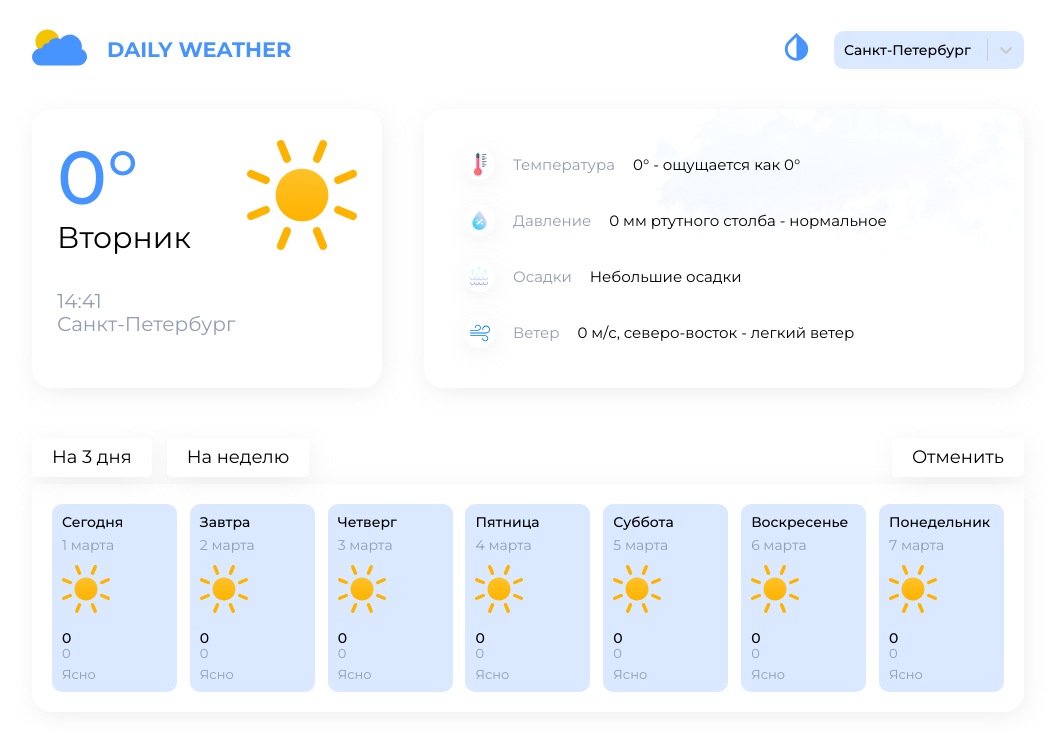
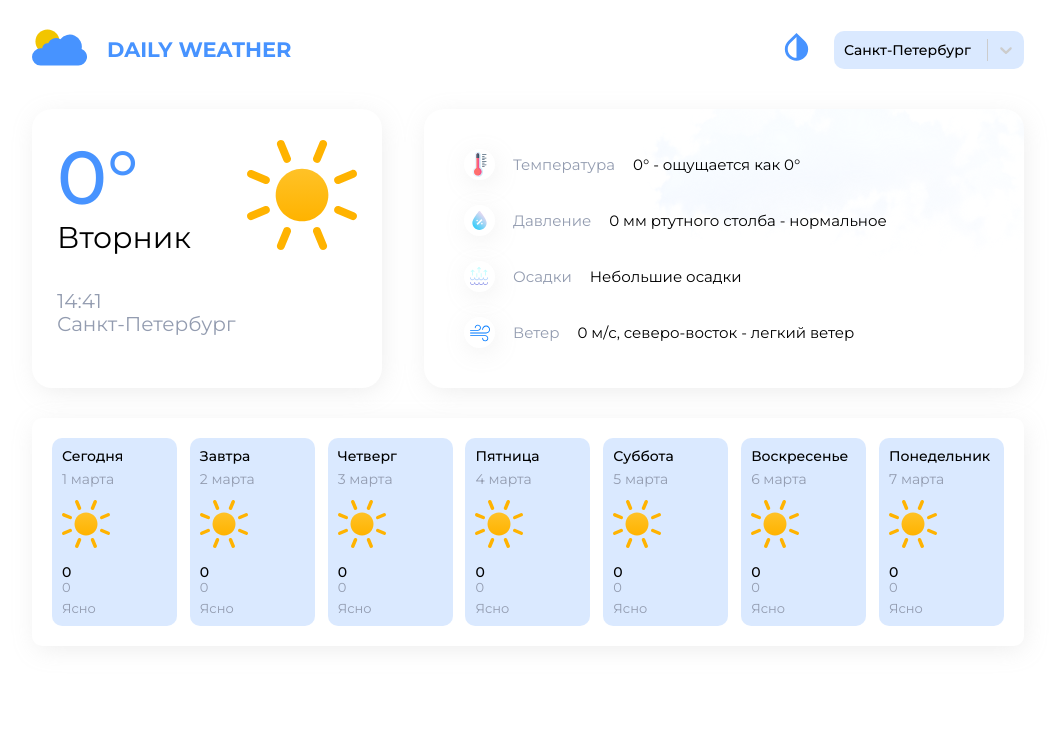
Before and after one commit to shumilina-polina/React-Weather, a React (Create React App) app: page / in a window 1280 px wide. Shown: the top 730 px of the page, without its empty margins (112-1167 px from the left). Built offline with nearby package versions, Linux system fonts and the light colour scheme; no server answers.

Commit message:
fix: delete tabs

```diff
--- a/src/pages/Home/Home.module.scss
+++ b/src/pages/Home/Home.module.scss
@@ -1,5 +1,5 @@
 .wrapper {
   display: flex;
   justify-content: space-between;
-  margin-bottom: 50px;
+  margin-bottom: 30px;
 }
--- a/src/pages/Home/components/Days/Days.module.scss
+++ b/src/pages/Home/components/Days/Days.module.scss
@@ -8,7 +8,7 @@
   width: 100%;
   background: var(#{--components-background-default});
   box-shadow: $box-shadow;
-  border-radius: 0 0 $border-radius $border-radius;
+  border-radius: 10px;
 }
 
 .card {
@@ -60,39 +60,3 @@
     box-shadow: var(#{--card-shadow-default});
   }
 }
-
-.tabs {
-  display: flex;
-  justify-content: space-between;
-  margin-bottom: 7px;
-}
-
-.cancel,
-.tab {
-  display: flex;
-  align-items: center;
-  justify-content: center;
-  box-shadow: 2px 5px 25px -3px rgba(180, 180, 180, 0.25);
-  border-radius: 5px;
-  padding: 9px 20px;
-  background-color: var(#{--components-background-default});
-  margin-right: 15px;
-  color: var(#{--text-color-default});
-  font-size: 18px;
-  cursor: pointer;
-}
-
-.cancel {
-  margin-right: 0;
-}
-
-.tabs__wrapper {
-  display: flex;
-}
-
-.tab {
-  &:active {
-    background: $primary-color;
-    color: #fff;
-  }
-}
--- a/src/pages/Home/components/Days/Days.tsx
+++ b/src/pages/Home/components/Days/Days.tsx
@@ -2,7 +2,6 @@ import React from "react";
 import { Weather } from "../../../../store/slices/currentWeatherSlice";
 import { Card } from "./Card";
 import s from "./Days.module.scss";
-import { Tabs } from "./Tabs";
 
 type Props = {
   weather: Weather;
@@ -139,7 +138,6 @@ export const Days = ({ weather }: Props) => {
 
   return (
     <>
-      <Tabs />
       <section className={s.days}>
         {days.map((today: Day) => (
           <Card today={today} key={today.day} />
--- a/src/pages/Home/components/Days/Tabs.tsx
+++ /dev/null
@@ -1,32 +0,0 @@
-import React from "react";
-import s from "./Days.module.scss";
-
-type Props = {};
-
-type Tab = {
-  value: string;
-};
-
-export const Tabs = (props: Props) => {
-  const tabs: Tab[] = [
-    {
-      value: "На 3 дня",
-    },
-    {
-      value: "На неделю",
-    },
-  ];
-
-  return (
-    <div className={s.tabs}>
-      <div className={s.tabs__wrapper}>
-        {tabs.map((tab: Tab) => (
-          <div className={s.tab} key={tab.value}>
-            {tab.value}
-          </div>
-        ))}
-      </div>
-      <div className={s.cancel}>Отменить</div>
-    </div>
-  );
-};
```
